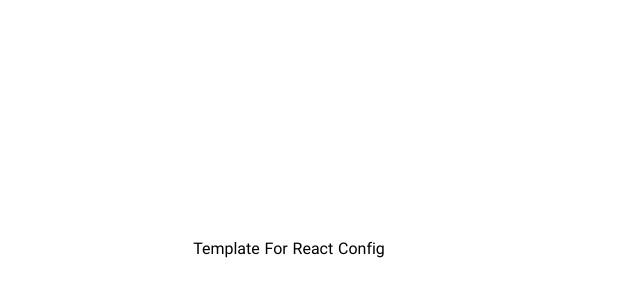
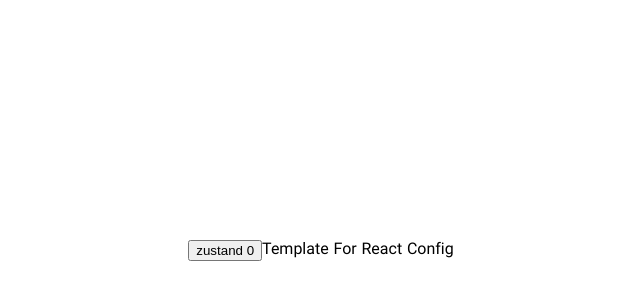
Before and after one commit to shahabzt/react-config-template, a React (Create React App) app: page / in a window 1280 px wide. Shown: the part 150-450 px from the top of the page, without its empty margins (383-1023 px from the left). Built offline with nearby package versions, Linux system fonts and the light colour scheme.

Commit message:
pkg: config zustand

```diff
--- a/package.json
+++ b/package.json
@@ -48,7 +48,8 @@
     "stylis": "^4.3.1",
     "stylis-plugin-rtl": "^2.1.1",
     "typescript": "^4.4.2",
-    "web-vitals": "^2.1.0"
+    "web-vitals": "^2.1.0",
+    "zustand": "^4.5.1"
   },
   "scripts": {
     "start": "react-scripts start",
--- a/src/App.tsx
+++ b/src/App.tsx
@@ -21,6 +21,8 @@ import MuiTheme from "./theme/MuiTheme";
 // Mantine
 import { MantineProvider } from "@mantine/core";
 import { MantineTheme } from "./theme/MantineTheme";
+//Zustand
+import { useBookStore } from "./store/zustandStore/bookStore";
 const queryClient = new QueryClient();
 
 function App() {
@@ -28,6 +30,10 @@ function App() {
     key: "muirtl",
     stylisPlugins: [prefixer, rtlPlugin],
   });
+  const amount = useBookStore((state) => state.amount);
+  const updateAmount = useBookStore((state) => state.updateAmount);
+
+
   return (
     <QueryClientProvider client={queryClient}>
       <Provider store={store}>
@@ -35,11 +41,14 @@ function App() {
           <PersistGate persistor={persistor}>
             <ConfigProvider theme={antDTheme}>
               <ThemeProvider theme={MuiTheme}>
-              <MantineProvider theme={MantineTheme} ></MantineProvider>
-              <RouterProvider router={Router} />
+                <MantineProvider theme={MantineTheme}></MantineProvider>
+                <RouterProvider router={Router} />
               </ThemeProvider>
             </ConfigProvider>
-            <div className='App'>Template For React Config</div>
+            <div className='App'>Template For React Config
+            <button onClick={()=> updateAmount(amount + 1)} >zustand {amount} </button>
+
+            </div>
           </PersistGate>
         </CacheProvider>
       </Provider>
--- /dev/null
+++ b/src/store/zustandStore/bookStore.ts
@@ -0,0 +1,13 @@
+import create from "zustand";
+
+interface BookStore {
+  amount: number;
+  title: string;
+  updateAmount: (newAmount: number) => void;
+}
+
+export const useBookStore = create<BookStore>((set) => ({
+  amount: 0,
+  title: "Sample Book",
+  updateAmount: (newAmount) => set({ amount: newAmount }),
+}));
```
Also changed, not shown: 2 other files (tests, documents, lock files or other folders).
